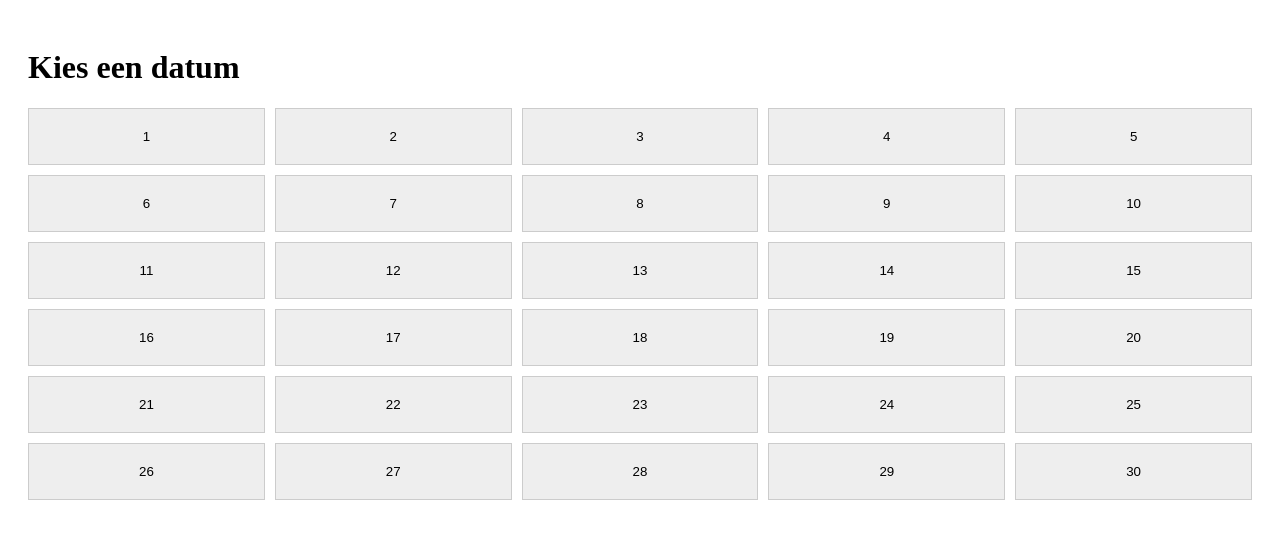
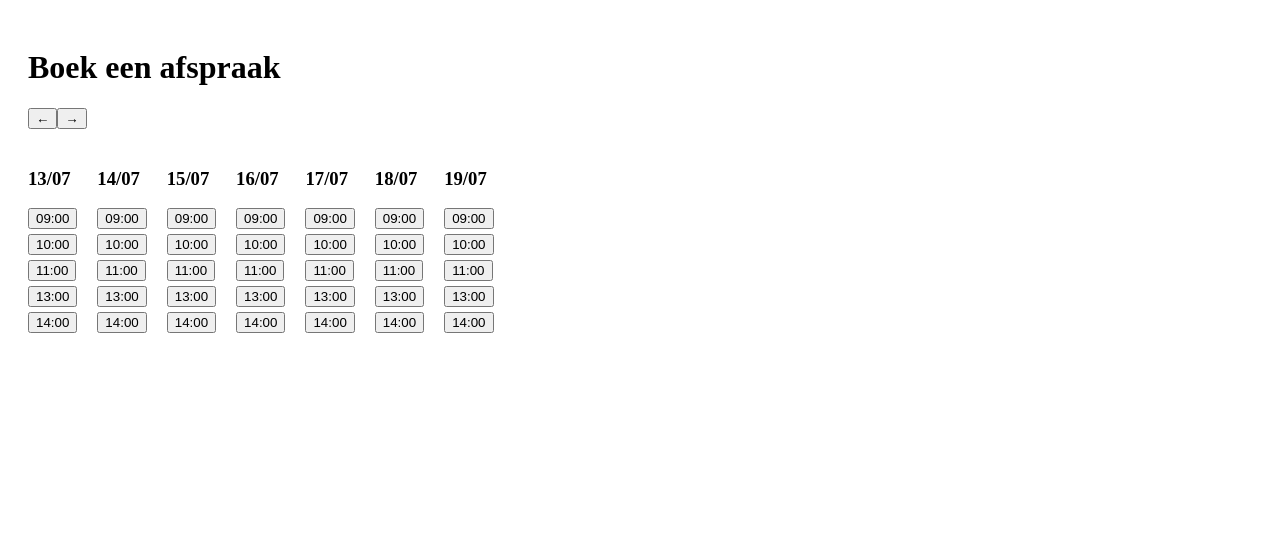
Before and after one commit to ElectroBillen/Electrobillenafspraak, a Next.js app: page / in a window 1280 px wide. Shown: the top 538 px of the page. Built offline with nearby package versions, Linux system fonts and the light colour scheme.

Commit message:
Update page.js

```diff
--- a/app/page.js
+++ b/app/page.js
@@ -1,36 +1,63 @@
 "use client";
 
 import { useRouter } from "next/navigation";
+import { useState } from "react";
 
 export default function Home() {
   const router = useRouter();
+  const [weekOffset, setWeekOffset] = useState(0);
 
-  const days = Array.from({ length: 30 }, (_, i) => i + 1);
+  const getWeek = () => {
+    const today = new Date();
+    const start = new Date(today);
+
+    // start van week (maandag)
+    start.setDate(today.getDate() - today.getDay() + 1 + weekOffset * 7);
+
+    return Array.from({ length: 7 }, (_, i) => {
+      const d = new Date(start);
+      d.setDate(start.getDate() + i);
+      return d;
+    });
+  };
+
+  const week = getWeek();
+
+  const formatDate = (date) => {
+    return date.toLocaleDateString("nl-BE", {
+      day: "2-digit",
+      month: "2-digit",
+    });
+  };
+
+  const timeSlots = ["09:00", "10:00", "11:00", "13:00", "14:00"];
 
   return (
     <div style={{ padding: 20 }}>
-      <h1>Kies een datum</h1>
+      <h1>Boek een afspraak</h1>
 
-      <div
-        style={{
-          display: "grid",
-          gridTemplateColumns: "repeat(5, 1fr)",
-          gap: 10,
-        }}
-      >
-        {days.map((day) => (
-          <button
-            key={day}
-            onClick={() => router.push(`/book?day=${day}`)}
-            style={{
-              padding: 20,
-              background: "#eee",
-              border: "1px solid #ccc",
-              cursor: "pointer",
-            }}
-          >
-            {day}
-          </button>
+      <button onClick={() => setWeekOffset(weekOffset - 1)}>←</button>
+      <button onClick={() => setWeekOffset(weekOffset + 1)}>→</button>
+
+      <div style={{ display: "flex", gap: 20, marginTop: 20 }}>
+        {week.map((day, index) => (
+          <div key={index}>
+            <h3>{formatDate(day)}</h3>
+
+            {timeSlots.map((time) => (
+              <button
+                key={time}
+                onClick={() =>
+                  router.push(
+                    `/book?date=${day.toISOString()}&time=${time}`
+                  )
+                }
+                style={{ display: "block", marginBottom: 5 }}
+              >
+                {time}
+              </button>
+            ))}
+          </div>
         ))}
       </div>
     </div>
```
